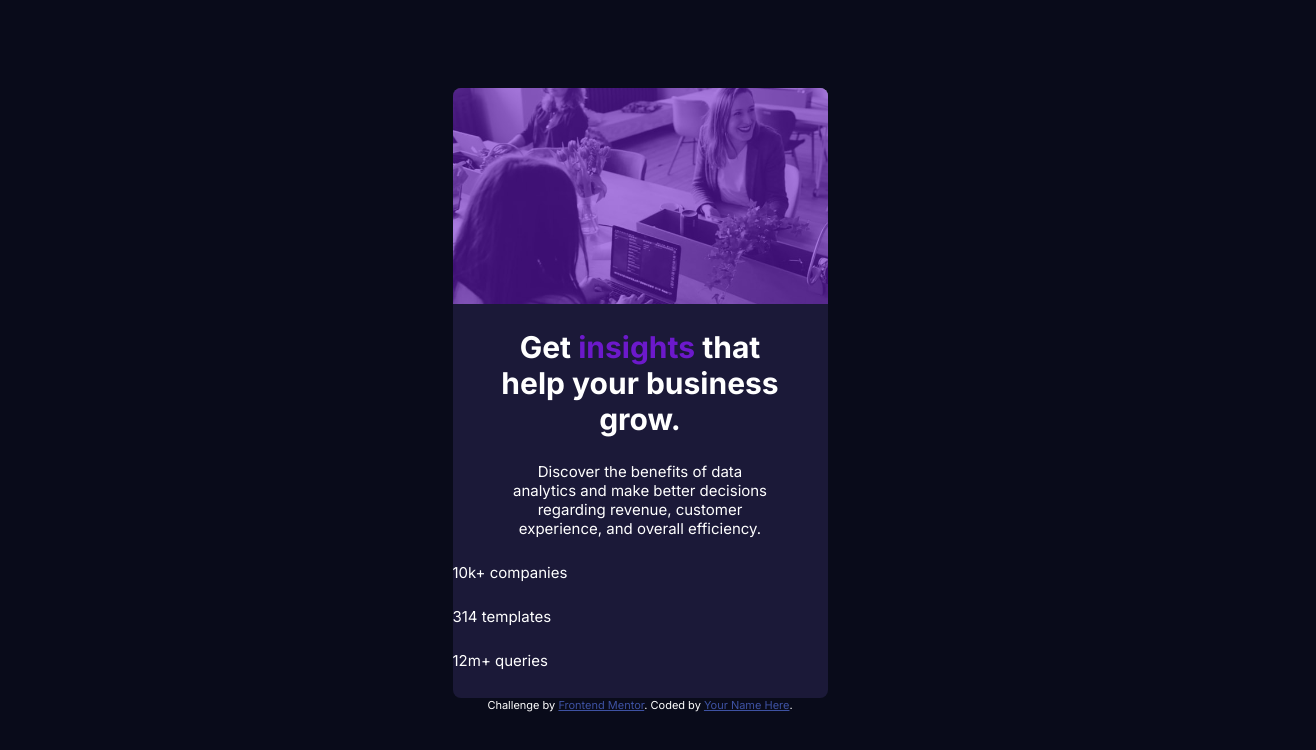
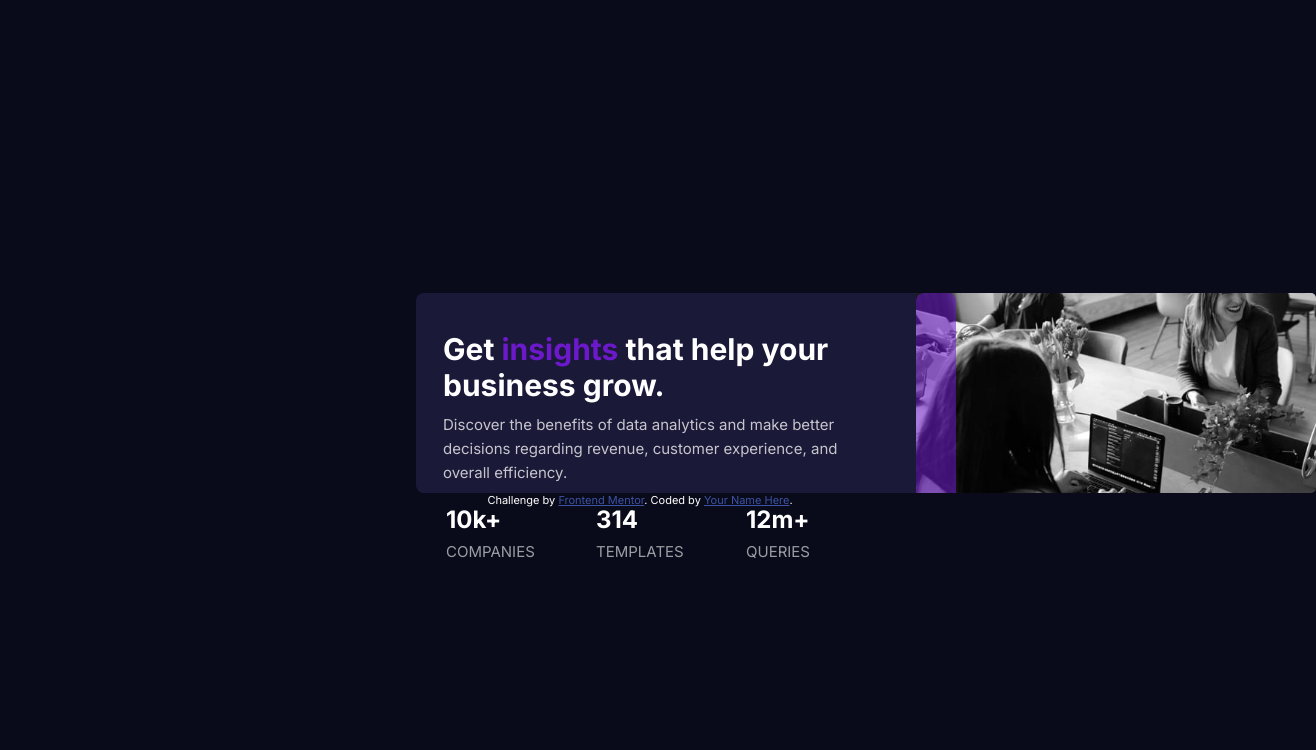
Before and after one commit to StatusGray/stats-preview-card-component, a plain HTML site: page index.html in a window 1280 px wide. Shown: the whole page, 1316 px wide, since content can reach past the window. Drawn offline with Linux system fonts and the light colour scheme.

Commit message:
> used css grid and flexbox to help with formatting card for desktop changed width of the main-header and main-paragraph to align text to the left added a media querie for the desktop screen size fixed the alignment of the text for desktop '

```diff
--- a/css/styles.css
+++ b/css/styles.css
@@ -28,12 +28,12 @@ body {
   background-size: 100%;
   background-repeat: no-repeat;
   background-position: center;
-  min-height: 27vh;
+  min-height: 25vh;
 }
 
 .img-overlay {
   width: 375px;
-  min-height: 27vh;
+  min-height: 25vh;
   background-color: rgba(108, 25, 203, 0.56);
 }
 
@@ -47,12 +47,23 @@ body {
   width: 260px;
   margin: auto;
   text-align: center;
+  color: hsla(0, 0%, 100%, 0.75);
+  line-height: 24px;
 }
 
-.main-header {
-  width: 300px;
+.stats {
+  width: 90px;
   margin: auto;
   text-align: center;
+  font-size: 24px;
+  font-weight: bold;
+}
+
+.stats-headings {
+  color: hsla(0, 0%, 100%, 0.6);
+  text-transform: uppercase;
+  font-weight: lighter;
+  font-size: 15px;
 }
 
 .violet-text {
@@ -73,3 +84,174 @@ body {
   padding-bottom: 28px;
   border-radius: 8px;
 }
+
+/* very small */
+@media screen and (max-width: 360px) {
+  .img {
+    min-height: 28vh;
+    width: 320px;
+  }
+
+  .img-overlay {
+    min-height: 28vh;
+    width: 320px;
+  }
+
+  .container {
+    width: 320px;
+  }
+}
+
+/* small */
+@media screen and (min-width: 361px) and (max-width: 480px) {
+  .img {
+    min-height: 29vh;
+    width: 320px;
+  }
+
+  .img-overlay {
+    min-height: 29vh;
+    width: 320px;
+  }
+
+  .container {
+    width: 320px;
+  }
+}
+
+/* Medium-only */
+@media screen and (min-width: 481px) and (max-width: 960px) {
+  .img {
+    min-height: 29vh;
+    width: 320px;
+  }
+
+  .img-overlay {
+    min-height: 29vh;
+    width: 320px;
+  }
+
+  .container {
+    width: 320px;
+  }
+}
+
+@media screen and (min-width: 960px) {
+  .img {
+    width: 400px;
+    background: url(/images/image-header-desktop.jpg);
+    background-size: 100%;
+    background-repeat: no-repeat;
+    background-position: center;
+    border-radius: 0px 5px 5px 0px;
+  }
+
+  .img-overlay {
+    width: 40px;
+  }
+
+  .container {
+    width: 35%;
+    margin: auto;
+  }
+
+  .container .card-preview {
+    display: flex;
+    flex-direction: row-reverse;
+    width: 900px;
+    height: 25vh;
+    justify-content: space-between;
+  }
+
+  .card-content {
+    display: grid;
+    gap: 20px;
+    width: 50%;
+  }
+
+  .main {
+    display: grid;
+    gap: 10px;
+    margin: 38px 0px 0px 4px;
+  }
+
+  .main-header {
+    width: 400px;
+    text-align: left;
+  }
+
+  .main-paragraph {
+    width: 400px;
+    text-align: left;
+  }
+
+  .stats-container {
+    display: flex;
+    flex-direction: row;
+  }
+
+  .stats {
+    text-align: left;
+  }
+
+  /* .container {
+    margin: auto;
+  }
+
+  .container .img,
+  .container .img-overlay {
+    border-radius: 0px 5px 5px 0px;
+  }
+
+  .container .img {
+    min-height: 30px;
+  }
+
+  .container .img-overlay {
+    width: 400px;
+    min-height: 26vh;
+  }
+
+  .container .card-preview {
+    display: flex;
+    flex-direction: row-reverse;
+    padding: 0px;
+    height: 26vh;
+  }
+
+  .main {
+    margin: 38px 0px 0px 65px;
+    display: grid;
+  }
+
+  #main-header {
+    text-align: left;
+    width: 350px;
+  }
+
+  #main-paragraph {
+    text-align: left;
+    width: 350px;
+    color: hsla(0, 0%, 100%, 0.75);
+  }
+
+  .card-content {
+    width: 500px;
+    display: grid;
+    gap: 40px;
+  }
+
+  .stats-container {
+    display: flex;
+  }
+
+  .stats-container .stats {
+    font-size: 20px;
+    width: 10px;
+    margin: 0 65px 0 68px;
+  }
+
+  .stats-container .stats-headings {
+    font-size: 12px;
+  } */
+}
--- a/index.html
+++ b/index.html
@@ -36,17 +36,29 @@
     <div class="container">
       <div class="card-preview">
         <div class="img"><div class="img-overlay"></div></div>
+        <div class="card-content">
+          <div class="main">
             <h1 class="main-header">
-          Get <span class="violet-text">insights</span> that help your business
-          grow.
+              Get <span class="violet-text">insights</span> that help your
+              business grow.
             </h1>
             <p class="main-paragraph">
               Discover the benefits of data analytics and make better decisions
               regarding revenue, customer experience, and overall efficiency.
             </p>
-        <p>10k+ companies</p>
-        <p>314 templates</p>
-        <p>12m+ queries</p>
+          </div>
+          <div class="stats-container">
+            <p class="stats">
+              10k+ <span class="stats-headings">companies</span>
+            </p>
+            <p class="stats">
+              314 <span class="stats-headings">templates</span>
+            </p>
+            <p class="stats">
+              12m+ <span class="stats-headings">queries</span>
+            </p>
+          </div>
+        </div>
       </div>
       <div class="attribution">
         Challenge by
```
Lines whose indentation alone changed are shown as unchanged.
